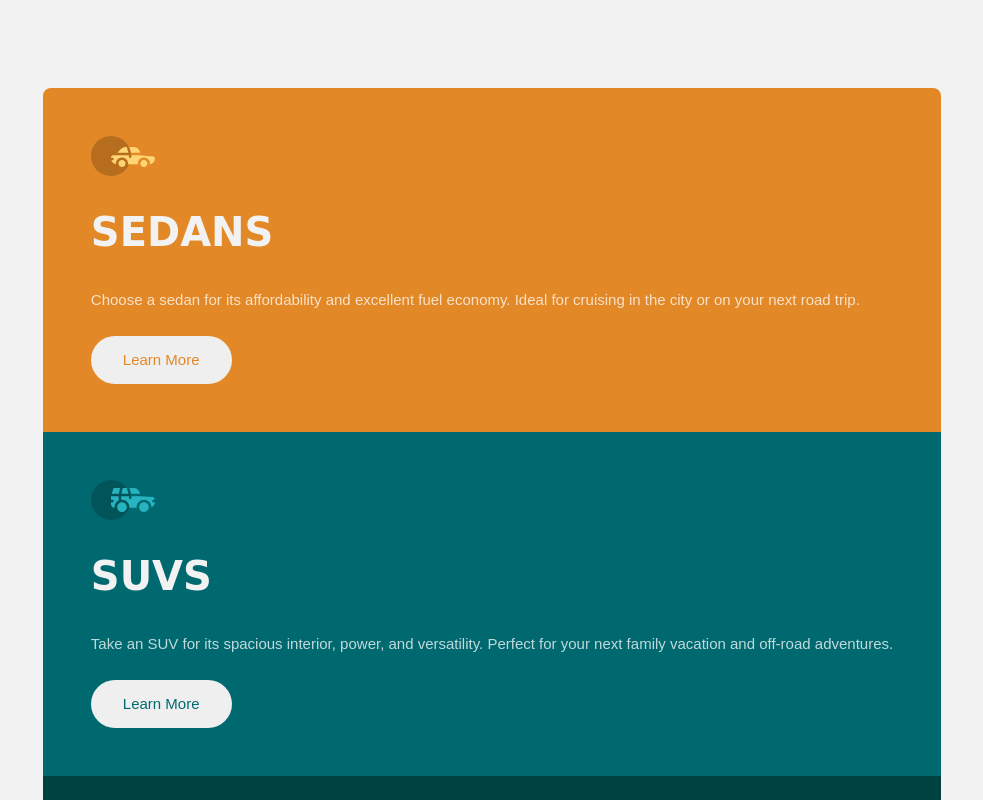
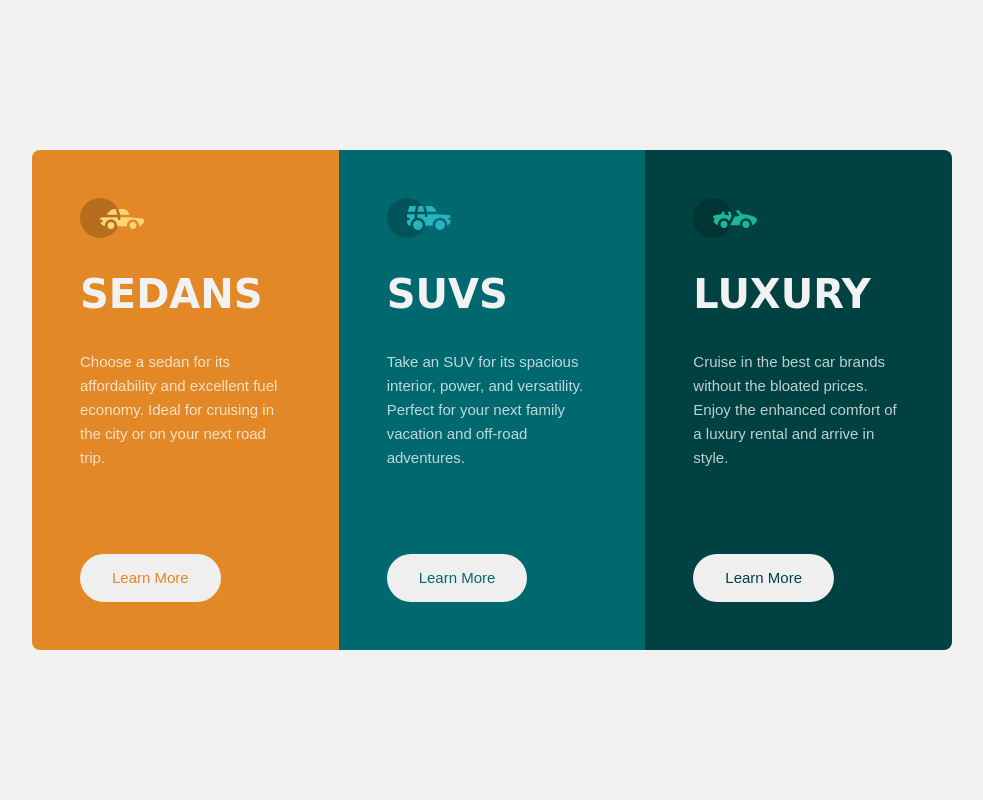
Before and after one commit to DeyanTopalov/3-column-preview-card-component-main, a plain HTML site: page index.html in a window 1280 px wide. Shown: the top 800 px of the page, without its empty margins (148-1131 px from the left). Drawn offline with Linux system fonts and the light colour scheme; a small style sheet from the web is missing.

Commit message:
beta version

```diff
--- a/style.css
+++ b/style.css
@@ -25,7 +25,11 @@
   --spacing-l: 1.5rem;
   --spacing-xl: 2rem;
 
+  --max-width-mobile: 35rem;
+  --max-width-desktop: 57.5rem;
+
   /* Desktop */
+  /* max width 57.5rem 920px */
   /* text to border left/top/bottom(& kinda right) 3rem 48px */
   /* svg to top border 3rem 48px */
   /* heading to svg 35px 2.1875rem */
@@ -35,6 +39,7 @@
   /* Card brd-rad 8px 0.5rem */
 
   /* Mobile */
+  /* max-width:  35rem 560px*/
   /* Button to paragraph 25px 1.5625rem */
 }
 
@@ -76,6 +81,7 @@ body {
 /* Card Styles */
 
 .card {
+  max-width: var(--max-width-mobile);
   display: grid;
   grid-template-columns: 1fr;
   border-radius: var(--spacing-s);
@@ -112,3 +118,14 @@ body {
   border: solid var(--clr-light-gray) 2px;
   color: var(--clr-light-gray);
 }
+
+@media (min-width: 800px) {
+  .card {
+    max-width: var(--max-width-desktop);
+    display: grid;
+    grid-template-columns: 1fr 1fr 1fr;
+  }
+  .button {
+    margin-top: 3.75rem;
+  }
+}
```
